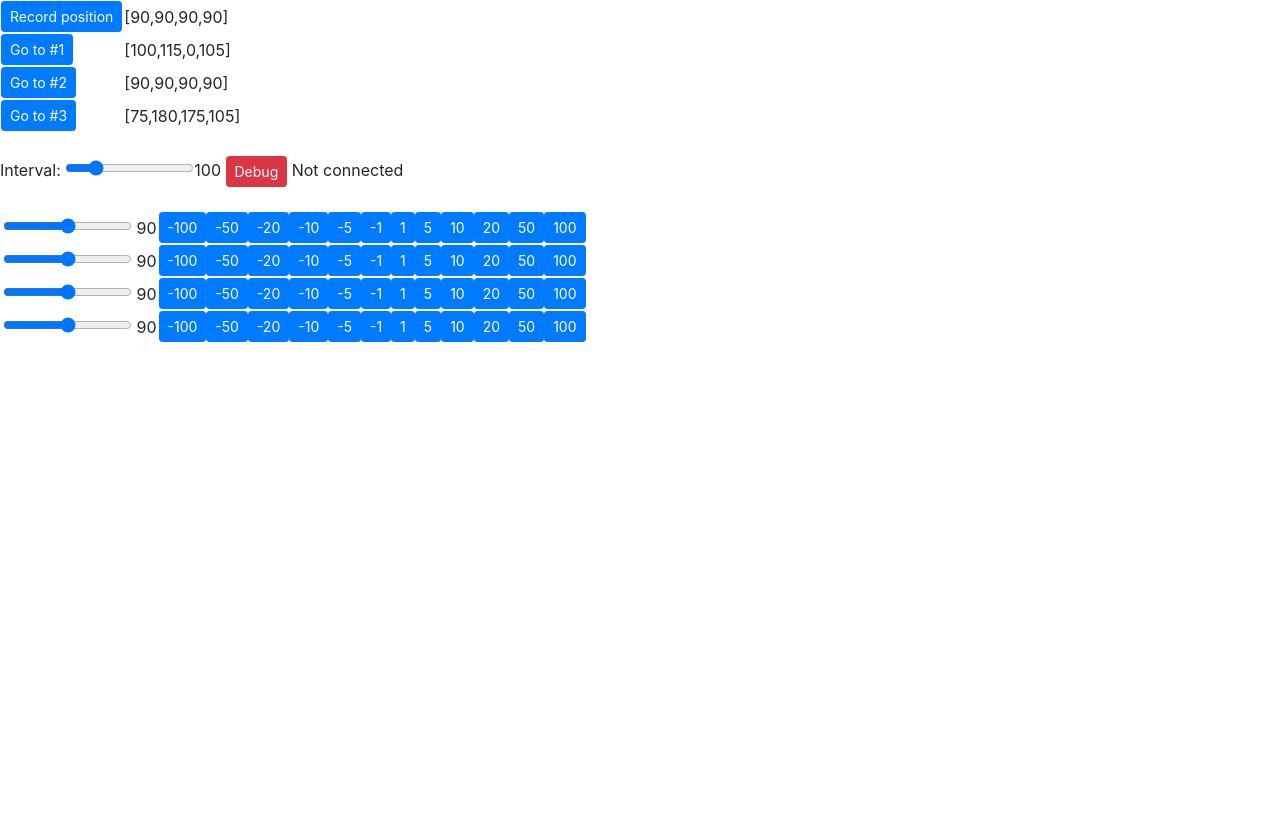
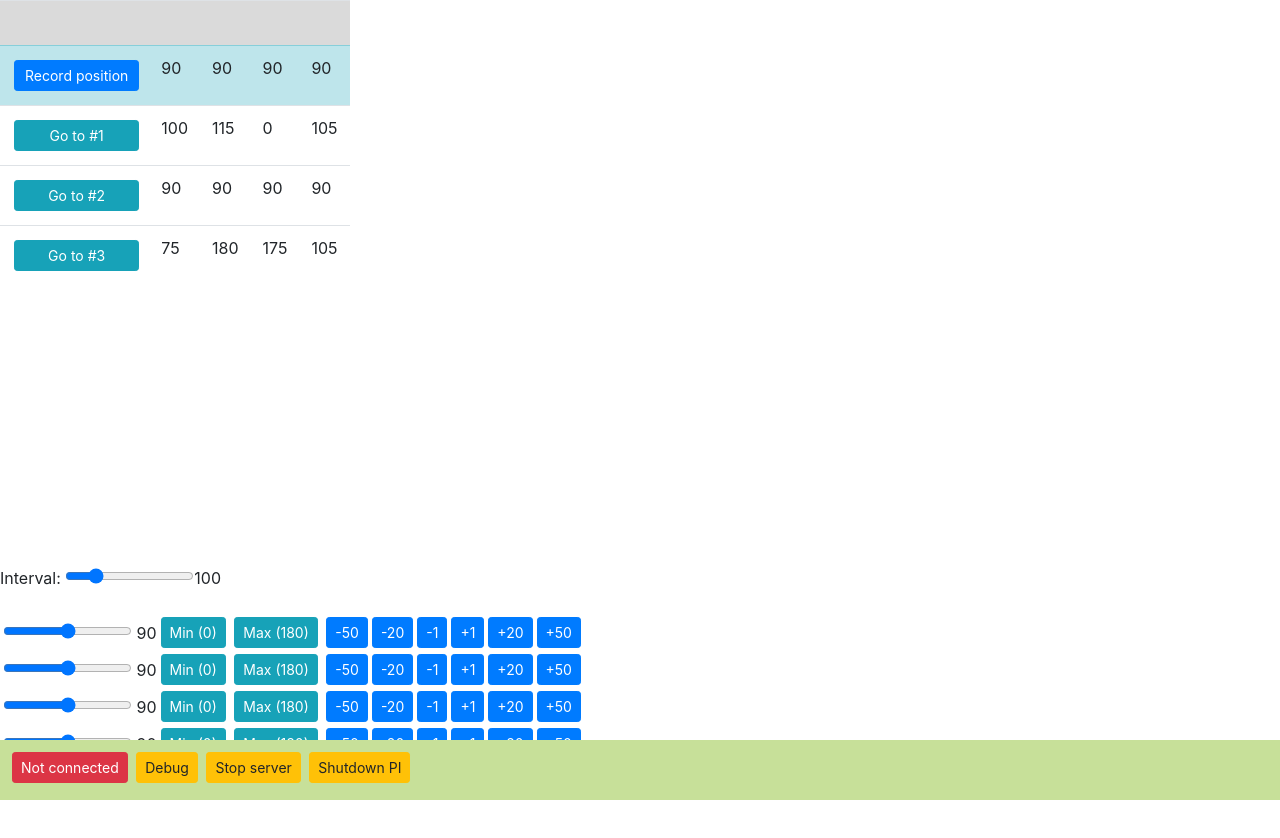
Before and after one commit to joelhoro/Electronics, a website: page index.html in a window 1280 px wide. Before the commit the page ends 800 px from the top, so only its background shows below. Drawn offline with nearby package versions, Linux system fonts and the light colour scheme; no server answers.

Commit message:
Better display Make server not crash when driver is not responding Allow stopping / shutdown

```diff
--- a/index.html
+++ b/index.html
@@ -1,4 +1,4 @@
-<title>Raspberry PI Electronics</title>
+<title>PI bot</title>
 <body>
 
     <div ng-app='electronics'>
@@ -6,29 +6,32 @@
 
             <!-- Distance: {{distance}}cm
                 <br><input type='range' min=0 max=500 ng-model='distance'> -->
-            <table>
-                <tr>
+            <table class='table'>
+                <tr class='table-active'>
+                    <td>&nbsp</td>
+                    <td ng-repeat='idx in [0,1,2,3]'>
+                            {{config[idx].name}}
+                    </td>
+                </tr>
+                <tr class='table-info'>
                     <td>
-                        <button type='button' class='btn btn-sm btn-primary'  ng-click='recordPosition()'>Record position</button>
+                        <button type='button' class='btn btn-sm btn-block btn-primary'  ng-click='recordPosition()'>Record position</button>
                     </td>
-                    <td>
-                        {{positions}}
+                    <td ng-repeat='idx in [0,1,2,3]'>
+                        {{positions[idx]}}
                     </td>
                 </tr>
 
                 <tr ng-repeat='p in recordedPositions'>
                     <td>
-                        <button type='button' class='btn btn-sm btn-primary'  ng-click='goto($index)'>Go to #{{$index+1}}</button>
+                        <button type='button' class='btn btn-sm btn-block btn-info'  ng-click='goto($index)'>Go to #{{$index+1}}</button>
                     </td>
-                    <td>
-                        {{p}}
-                    </td>
-                </tr>
+                    <td ng-repeat='idx in [0,1,2,3]'>
+                            {{p[idx]}}
+                        </td>
+                    </tr>
             </table>
-            <br>
             Interval: <input type='range' min=0 max=500 ng-model='interval' />{{interval}}
-            <button type='button' class='btn btn-sm btn-danger'  ng-click='debug()'>Debug</button >
-            {{(connected? "Connected" : "Not connected")}}
 
             <br>
             <br>
@@ -42,14 +45,34 @@
                         {{positions[idx]}}
                     </td>
                     <td>
-                        <button type='button' class='btn btn-sm btn-primary'  ng-repeat='shift in [-100,-50,-20,-10,-5,-1,1,5,10,20,50,100]' ng-click='setPosition(idx, positions[idx]  + shift)'>{{shift}}</button >
-                    </td>
-                </tr>
+                        <button type='button' class='btn btn-sm btn-info' ng-click='setPosition(idx, 0)'>
+                                Min (0)
+                        </button >
+                        <button type='button' class='btn btn-sm btn-info' ng-click='setPosition(idx, 180)'>
+                                Max (180)
+                        </button >
+
+                        <button type='button' class='btn btn-sm btn-primary'  ng-repeat='shift in [-50,-20,-1,1,20,50]' ng-click='setPosition(idx, positions[idx]  + shift)'>
+                            {{(shift>0? "+":"")}}{{shift}}
+                        </button >
+                        </td>
+                    </tr>
             </table>
+            <span id='statusbar'>
+                <button type='button' class='btn btn-sm btn-{{(connected?"success":"danger")}}'>
+                    {{(connected? "Connected" : "Not connected")}}
+                </button >
+                <button type='button' class='btn btn-sm btn-warning'  ng-click='debug()'>Debug</button >
+                <button type='button' class='btn btn-sm btn-warning'  ng-click='sendMessage("stopserver")'>Stop server</button >
+                <button type='button' class='btn btn-sm btn-warning'  ng-click='sendMessage("shutdown")'>Shutdown PI</button >
+
+            </span>
         </div>
     </div>
 
 </body>
+
+<link href="style.css" rel="stylesheet">
 
 <link href="https://stackpath.bootstrapcdn.com/bootstrap/4.2.1/css/bootstrap.min.css" rel="stylesheet" integrity="sha384-GJzZqFGwb1QTTN6wy59ffF1BuGJpLSa9DkKMp0DgiMDm4iYMj70gZWKYbI706tWS" crossorigin="anonymous">
 <script src="/socket.io/socket.io.js"></script>
@@ -186,13 +209,16 @@
         };
         window.addEventListener("keydown", arrow_keys_handler, false);
 
-
-        function debug() {
+        $scope.debug = () => {
             var s = socket;
             debugger;
         }
 
-        $scope.debug = debug;
+        $scope.sendMessage = message => {
+            console.log("Sending message to server: ", message);
+            socket.emit(message);
+        }
+
         loadSettings();
         socket.on('config', config => {
             $scope.config = config;
@@ -204,7 +230,7 @@
 //            $scope.positions[data.idx] = data.position;
             $scope.$apply();
         });
-
+        socket.on('message', console.log);
         socket.on('distance',d => { $scope.distance = d; $scope.$apply(); });
         // socket.on('distance', function(distance) {
         //     $scope.distance = distance;
@@ -213,5 +239,15 @@
 
     })
 
+// example: changeRecordedPositions(x => x[0] *= 10)
+function changeRecordedPositions(callback) {
+    var original = JSON.parse(localStorage.recordedPositions);
+    console.table(original);
+    original.map(callback);
+    console.table(original);
+    debugger;
+    localStorage.recordedPositions = JSON.stringify(original);
+}
+
 
 </script>
--- a/servo2.js
+++ b/servo2.js
@@ -11,7 +11,7 @@ var options = {
 pwm = new Pca9685Driver(options, function(err) {
     if (err) {
         console.error("Error initializing PCA9685");
-        process.exit(-1);
+//        process.exit(-1);
     }
     console.log("Initialization done");
 });
--- /dev/null
+++ b/style.css
@@ -0,0 +1,21 @@
+#statusbar {
+    padding: 10px;
+    height: 60px;
+    position: fixed;
+    bottom:0%;
+    right: 0%;
+    width:100%;
+    background-color: #c7e099;
+    opacity: 1;
+  }
+
+.btn {
+    margin: 2px;
+
+}
+
+table{
+    overflow-y:scroll;
+    height:550px;
+    display:block;
+ }
```
Also changed, not shown: servoServer.js (+10 -0 lines), 1 other file.
